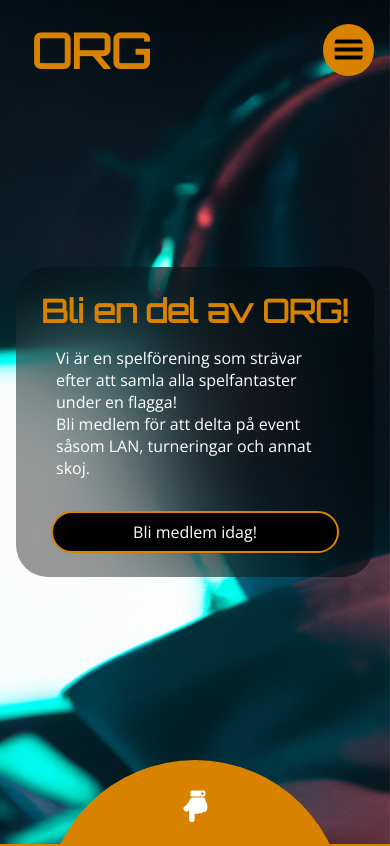
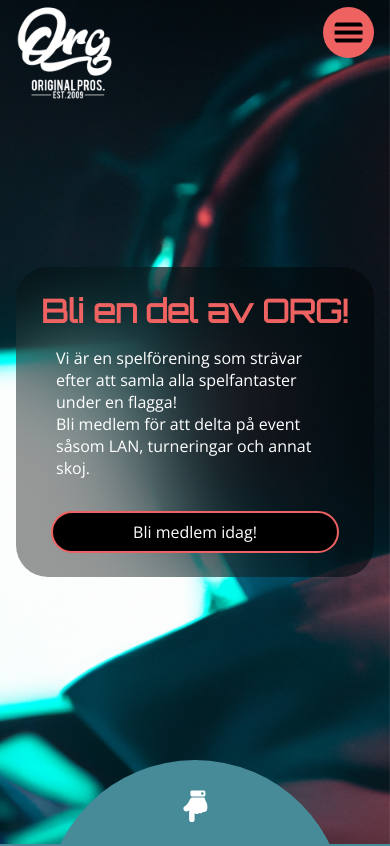
Before and after one commit to lordstimpa/ORG-Gaming-Association, a React (Vite) app: page / in a window 390 px wide. Shown: the top 846 px of the page. Built offline with nearby package versions, Linux system fonts and the light colour scheme.

Commit message:
Updated nav for desktop and mobile

```diff
--- a/src/components/About.jsx
+++ b/src/components/About.jsx
@@ -7,7 +7,7 @@ import Gamer from "../assets/gamer.jpg";
 const Body = styled.div`
   width: 100%;
   min-height: 100vh;
-  background: #d88200;
+  background: linear-gradient(#468b97, #1d5b79);
 
   & .Parent1 {
     display: flex;
@@ -16,7 +16,7 @@ const Body = styled.div`
     & .PointerContainer {
       position: absolute;
       top: 91vh;
-      z-index: 2;
+      z-index: 1;
 
       & .Pointer {
         font-size: 2em;
@@ -62,7 +62,7 @@ const Body = styled.div`
       top: 90vh;
       width: 300px;
       height: 300px;
-      background: #d88200;
+      background: #468b97;
       border-radius: 50%;
       z-index: -1;
     }
@@ -70,7 +70,7 @@ const Body = styled.div`
 
   & .LinkPage {
     text-decoration: none;
-    color: #8d5500;
+    color: #ef6262;
   }
 
   & .Parent2 {
--- a/src/components/Hero.jsx
+++ b/src/components/Hero.jsx
@@ -34,7 +34,7 @@ const Body = styled.div`
     text-align: center;
 
     h1 {
-      color: #d88200;
+      color: #ef6262;
     }
   }
 
@@ -57,14 +57,14 @@ const Body = styled.div`
       color: #fff;
       background: #000;
       border-radius: 2em;
-      border: 2px solid #d88200;
+      border: 2px solid #ef6262;
       padding: 0.5em 5em;
       text-decoration: none;
       transition: 0.2s ease-in-out;
 
       :hover {
         cursor: pointer;
-        background: #d88200;
+        background: #ef6262;
         transform: scale(1.1);
       }
     }
--- a/src/components/Nav.jsx
+++ b/src/components/Nav.jsx
@@ -3,44 +3,56 @@ import { Link } from "react-router-dom";
 import styled from "styled-components";
 import { AiOutlineDown } from "react-icons/ai";
 import { GiHamburgerMenu } from "react-icons/gi";
+import Org from "../assets/org.png";
+import NavMobile from "./NavMobile";
 
 const Body = styled.div`
   position: fixed;
   width: 100%;
-  height: ${(props) => (props.isScrolled ? "60px" : "100px")};
+  height: 65px;
+  font-family: "Open Sans", Arial, Helvetica, sans-serif;
+  background: ${(props) =>
+    props.isScrolled || props.isClicked ? "rgb(0, 0, 0)" : "none"};
+  z-index: 2;
+
+  /* ORG logo and hamburger menu shown in the navbar */
+  & .First {
     display: flex;
-  font-family: "Open Sans", Arial, Helvetica, sans-serif;
-  background: ${(props) => (props.isScrolled ? "rgb(0, 0, 0)" : "none")};
-  transition: background-color 0.3s ease;
-  z-index: 999;
-  transition: 0.3s ease-in-out;
+    justify-content: space-between;
+    max-width: 100%;
+    max-height: 100%;
+    z-index: 1;
 
     & .NameContainer {
-    width: 400px;
-    padding: 1em;
       display: flex;
       flex-direction: column;
       justify-content: center;
       align-items: center;
+      margin-left: 5rem;
 
       & .Org {
-      font-family: "Orbitron", Arial, Helvetica, sans-serif;
-      font-size: 2.5em;
-      font-weight: 700;
-      text-decoration: none;
-      color: #d88200;
-      width: fit-content;
+        z-index: 1;
+        & img {
+          width: ${(props) =>
+            props.isScrolled || props.isClicked ? "80px" : "200px"};
+          margin-top: ${(props) =>
+            props.isScrolled || props.isClicked ? "1.5rem" : "10rem"};
+          clip-path: ${(props) =>
+            props.isScrolled || props.isClicked
+              ? "inset(0 0 1.3rem 0)"
+              : "inset(0 0 0 0)"};
         }
-
-    & p {
-      display: ${(props) => (props.isScrolled ? "none" : "block")};
-      color: #fff;
-      font-weight: 300;
+      }
     }
   }
 
+  & .Second {
+    z-index: 2;
+  }
+
+  /* Links shown in the navbar */
   & .LinksContainer {
-    width: fit-content;
+    width: 100%;
     display: flex;
     flex-wrap: wrap;
     justify-content: center;
@@ -57,7 +69,7 @@ const Body = styled.div`
       }
 
       :hover {
-        color: #d88200;
+        color: #ef6262;
       }
     }
 
@@ -79,7 +91,7 @@ const Body = styled.div`
       margin-left: 1em;
       backdrop-filter: blur(50px);
       background: rgba(0, 0, 0, 0.5);
-      border: 1px solid #d88200;
+      border: 1px solid #ef6262;
       border-radius: 0.5em;
       z-index: 9999;
 
@@ -91,7 +103,7 @@ const Body = styled.div`
         border-radius: 1em;
 
         :hover {
-          color: #d88200;
+          color: #ef6262;
         }
       }
     }
@@ -110,7 +122,7 @@ const Body = styled.div`
     & .HamburgerIcon {
       padding: 0.3em;
       color: #000;
-      background: #d88200;
+      background: #ef6262;
       border-radius: 50%;
       font-size: 2em;
       transition: color 0.2s ease-in-out;
@@ -127,18 +139,9 @@ const Body = styled.div`
   }
 
   @media only screen and (max-width: 1170px) {
-    justify-content: space-between;
-
+    .First {
       .NameContainer {
-      width: 150px;
-
-      & .Org {
-        font-size: 3em;
-      }
-
-      & p {
-        display: none;
-      }
+        margin-left: 1rem;
       }
 
       .BurgerContainer {
@@ -149,10 +152,27 @@ const Body = styled.div`
         display: none;
       }
     }
+
+    @media only screen and (max-width: 800px) {
+      .First {
+        .NameContainer {
+          & .Org {
+            & img {
+              width: ${(props) =>
+                props.isScrolled || props.isClicked ? "80px" : "100px"};
+              margin-top: ${(props) =>
+                props.isScrolled || props.isClicked ? "1.5rem" : "3rem"};
+            }
+          }
+        }
+      }
+    }
+  }
 `;
 
 const Nav = () => {
   const [isScrolled, setIsScrolled] = useState(false);
+  const [isClicked, setIsClicked] = useState(false);
 
   useEffect(() => {
     const handleScroll = () => {
@@ -173,16 +193,20 @@ const Nav = () => {
     };
   }, []);
 
+  const handleClick = () => {
+    setIsClicked(!isClicked);
+  };
+
   return (
-    <Body isScrolled={isScrolled}>
+    <Body isScrolled={isScrolled} isClicked={isClicked}>
+      <div className="First">
         <div className="NameContainer">
           <Link to="/" className="Org">
-          ORG
+            <img src={Org}></img>
           </Link>
-        <p>Original Pros Spelförening</p>
         </div>
 
-      <div className="BurgerContainer">
+        <div className="BurgerContainer" onClick={handleClick}>
           <GiHamburgerMenu className="HamburgerIcon" />
         </div>
 
@@ -255,6 +279,9 @@ const Nav = () => {
             Kontakt
           </Link>
         </div>
+      </div>
+
+      <div className="Second">{isClicked && <NavMobile />}</div>
     </Body>
   );
 };
--- /dev/null
+++ b/src/components/NavMobile.jsx
@@ -0,0 +1,159 @@
+import styled from "styled-components";
+import { Link } from "react-router-dom";
+
+const Body = styled.div`
+  position: absolute;
+  right: 0;
+  width: 15rem;
+  background-color: #000;
+  max-height: 91.5vh;
+  z-index: 50;
+  overflow-y: scroll;
+  direction: rtl;
+  border-bottom-left-radius: 1rem;
+
+  ::-webkit-scrollbar {
+    width: 0.6rem;
+  }
+
+  ::-webkit-scrollbar-thumb {
+    background-color: #468b97;
+    border-radius: 1rem;
+  }
+
+  & .Parent {
+    direction: ltr;
+  }
+
+  & .Link {
+    font-weight: 600;
+    font-size: 1.5rem;
+    color: #ef6262;
+    text-decoration: none;
+    width: fit-content;
+    transition: color 0.2s ease-in-out;
+
+    :hover {
+      color: rgba(239, 98, 98, 0.5);
+    }
+  }
+
+  & .DropLink {
+    color: #fff;
+    text-decoration: none;
+    padding: 0.5rem 1rem;
+    transition: color 0.2s ease-in-out;
+
+    :hover {
+      color: #ef6262;
+    }
+  }
+
+  & .Child {
+    padding: 1rem;
+    width: fit-content;
+  }
+
+  & .GrandChild {
+    display: flex;
+    flex-direction: column;
+  }
+`;
+
+const NavMobile = () => {
+  return (
+    <Body>
+      <div className="Parent">
+        <div className="Child">
+          <Link to="/" className="Link">
+            Medlemskap
+          </Link>
+
+          <div className="GrandChild">
+            <Link to="/" className="DropLink">
+              Information
+            </Link>
+
+            <Link to="/" className="DropLink">
+              Bli medlem!
+            </Link>
+          </div>
+        </div>
+
+        <div className="Child">
+          <Link to="/" className="Link">
+            Om ORG
+          </Link>
+
+          <div className="GrandChild">
+            <Link to="/" className="DropLink">
+              Historia
+            </Link>
+
+            <Link to="/" className="DropLink">
+              Vår vision
+            </Link>
+
+            <Link to="/" className="DropLink">
+              Styrelse
+            </Link>
+
+            <Link to="/" className="DropLink">
+              Stadgar
+            </Link>
+
+            <Link to="/" className="DropLink">
+              Årsredovisningar
+            </Link>
+          </div>
+        </div>
+
+        <div className="Child">
+          <Link to="/" className="Link">
+            Gaming
+          </Link>
+
+          <div className="GrandChild">
+            <Link to="/" className="DropLink">
+              Counter Strike
+            </Link>
+
+            <Link to="/" className="DropLink">
+              Rocket League
+            </Link>
+          </div>
+        </div>
+
+        <div className="Child">
+          <Link to="/" className="Link">
+            Event
+          </Link>
+
+          <div className="GrandChild">
+            <Link to="/" className="DropLink">
+              Kommande event
+            </Link>
+
+            <Link to="/" className="DropLink">
+              Tidigare event
+            </Link>
+          </div>
+        </div>
+
+        <div className="Child">
+          <Link to="/" className="Link">
+            Gemenskap
+          </Link>
+        </div>
+
+        <div className="Child">
+          <Link to="/" className="Link">
+            Kontakt
+          </Link>
+        </div>
+      </div>
+    </Body>
+  );
+};
+
+export default NavMobile;
```
Also changed, not shown: src/assets/org.png. Lines whose indentation alone changed are shown as unchanged.
